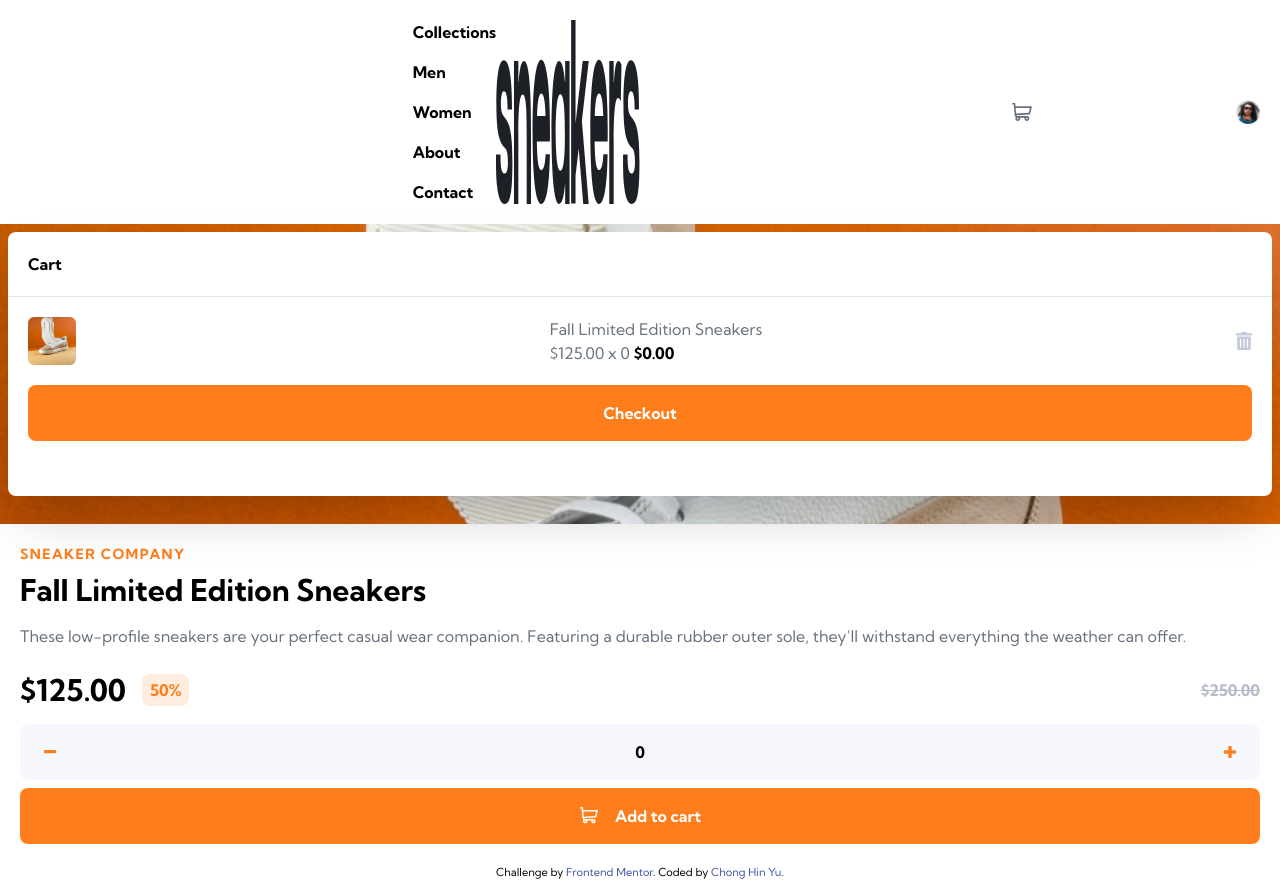
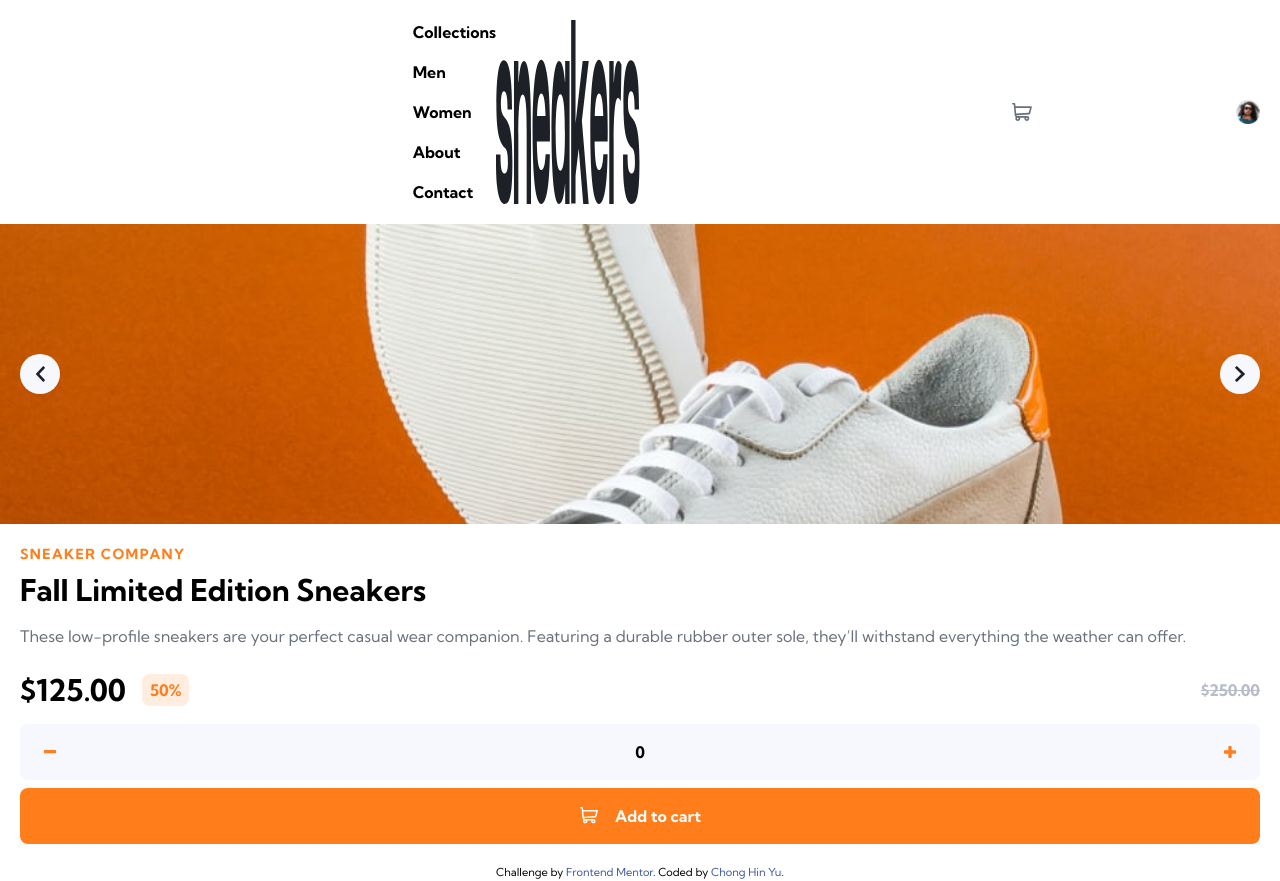
Before and after one commit to Hin274/ecommerce-product-page-main, a React (Vite) app: page / in a window 1280 px wide. Built offline with nearby package versions, Linux system fonts and the light colour scheme.

Commit message:
Add cart state

```diff
--- a/src/components/ProductPage.jsx
+++ b/src/components/ProductPage.jsx
@@ -16,6 +16,9 @@ const ProductPage = () => {
     const newPrice = originalPrice * discount
 
     const [quantity, setQuantity] = useState(0)
+    const [isCartOpen,setIsCartOpen]=useState(false)
+
+
     const decreaseQuantity = () => {
         if (quantity >= 1) {
             setQuantity(quantity - 1)
@@ -31,7 +34,10 @@ const ProductPage = () => {
     return (
         <>
             <div className="relative">
-                <Cart productName={productName} newPrice={newPrice} quantity={quantity}/>
+            {
+
+                isCartOpen && <Cart productName={productName} newPrice={newPrice} quantity={quantity}/>
+            }
                 <Carousel images={images} />
             </div>
             <div className="flex flex-col m-5 gap-2">
```
